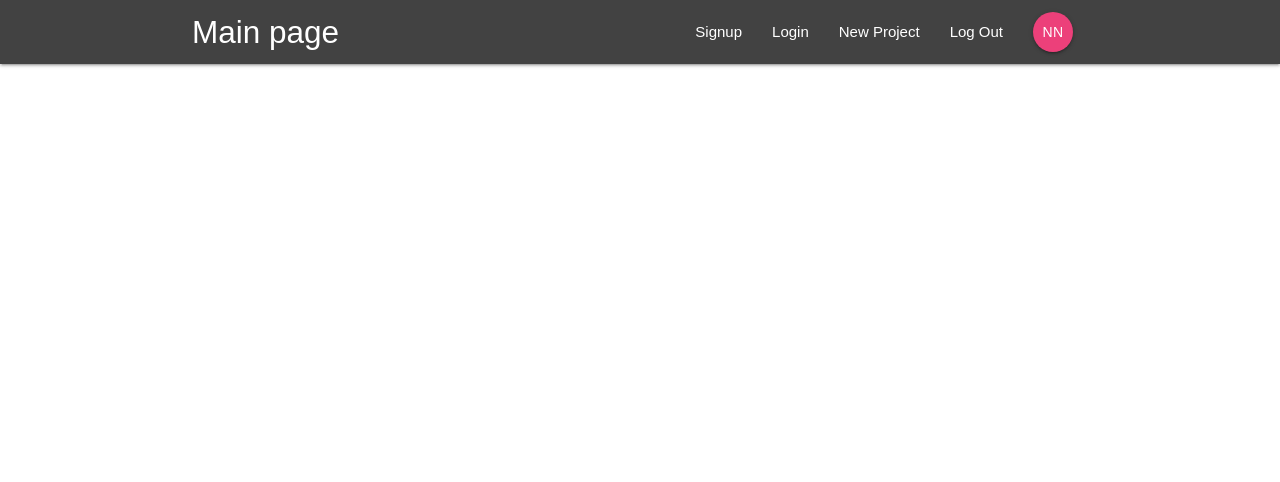
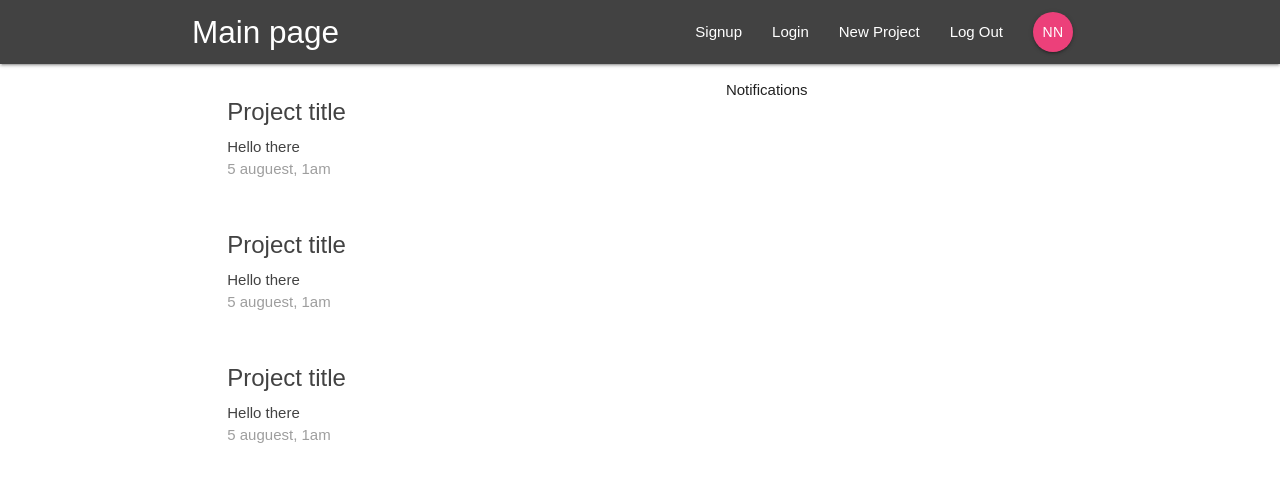
Before and after one commit to ciwwan1980/router-with-redux, a React (Create React App) app: page / in a window 1280 px wide. Shown: the top 482 px of the page. Built offline with nearby package versions, Linux system fonts and the light colour scheme.

Commit message:
adding-projectList-to-dashBoard-and-render-in-app

```diff
--- a/src/App.js
+++ b/src/App.js
@@ -1,7 +1,7 @@
 import React, { Component } from 'react';
 import { BrowserRouter, Switch, Route } from 'react-router-dom'
 import Navbar from './components/layout/Navbar'
-
+import Dashboard from './components/dashboard/Dashboard'
 
 class App extends Component {
   render() {
@@ -9,7 +9,9 @@
       <BrowserRouter>
         <div className="App">
           <Navbar />
-
+          <Switch>
+            <Route exact path='/' component={Dashboard} />
+          </Switch>
         </div>
       </BrowserRouter>
     );
@@ -17,9 +19,3 @@
 }
 
 export default App;
-//  <Switch>
-//             <Route exact path='/'component={Dashboard} />
-//             <Route path='/project/:id' component={ProjectDetails} />
-//             <Route path='/signin' component={SignIn} />
-//             <Route path='/signup' component={SignUp} />
-//           </Switch>
--- /dev/null
+++ b/src/components/dashboard/Dashboard.js
@@ -0,0 +1,22 @@
+import React, { Component } from 'react'
+import ProjectList from '../projects/ProjectList'
+import Notifications from './Notifications'
+
+class Dashboard extends Component {
+  render() {
+    return (
+      <div className="dashboard container">
+        <div className="row">
+          <div className="col s12 m6">
+            <ProjectList />
+          </div>
+          <div className="col s12 m5 offset-m1">
+            <Notifications />
+          </div>
+        </div>
+      </div>
+    )
+  }
+}
+
+export default Dashboard
--- /dev/null
+++ b/src/components/dashboard/Notifications.js
@@ -0,0 +1,11 @@
+import React from 'react'
+
+const Notifications = () => {
+  return (
+    <div>
+      <p>Notifications</p>
+    </div>
+  )
+}
+
+export default Notifications
--- a/src/components/layout/SignedInLinks.js
+++ b/src/components/layout/SignedInLinks.js
@@ -1,5 +1,6 @@
 import React from 'react'
 import { NavLink } from 'react-router-dom'
+
 
 const SignedInLinks = () => {
   return (
--- /dev/null
+++ b/src/components/projects/ProjectList.js
@@ -0,0 +1,25 @@
+import React from 'react'
+
+const ProjectList = () => {
+  return (
+    <div className="card z-depth-0 project-summary">
+      <div className="card-content grey-text text-darken-3">
+        <span className="card-title ">Project title</span>
+        <p>Hello there</p>
+        <p className="grey-text">5 auguest, 1am</p>
+      </div>
+      <div className="card-content grey-text text-darken-3">
+        <span className="card-title ">Project title</span>
+        <p>Hello there</p>
+        <p className="grey-text">5 auguest, 1am</p>
+      </div>
+      <div className="card-content grey-text text-darken-3">
+        <span className="card-title ">Project title</span>
+        <p>Hello there</p>
+        <p className="grey-text">5 auguest, 1am</p>
+      </div>
+    </div>
+  )
+}
+
+export default ProjectList
```
